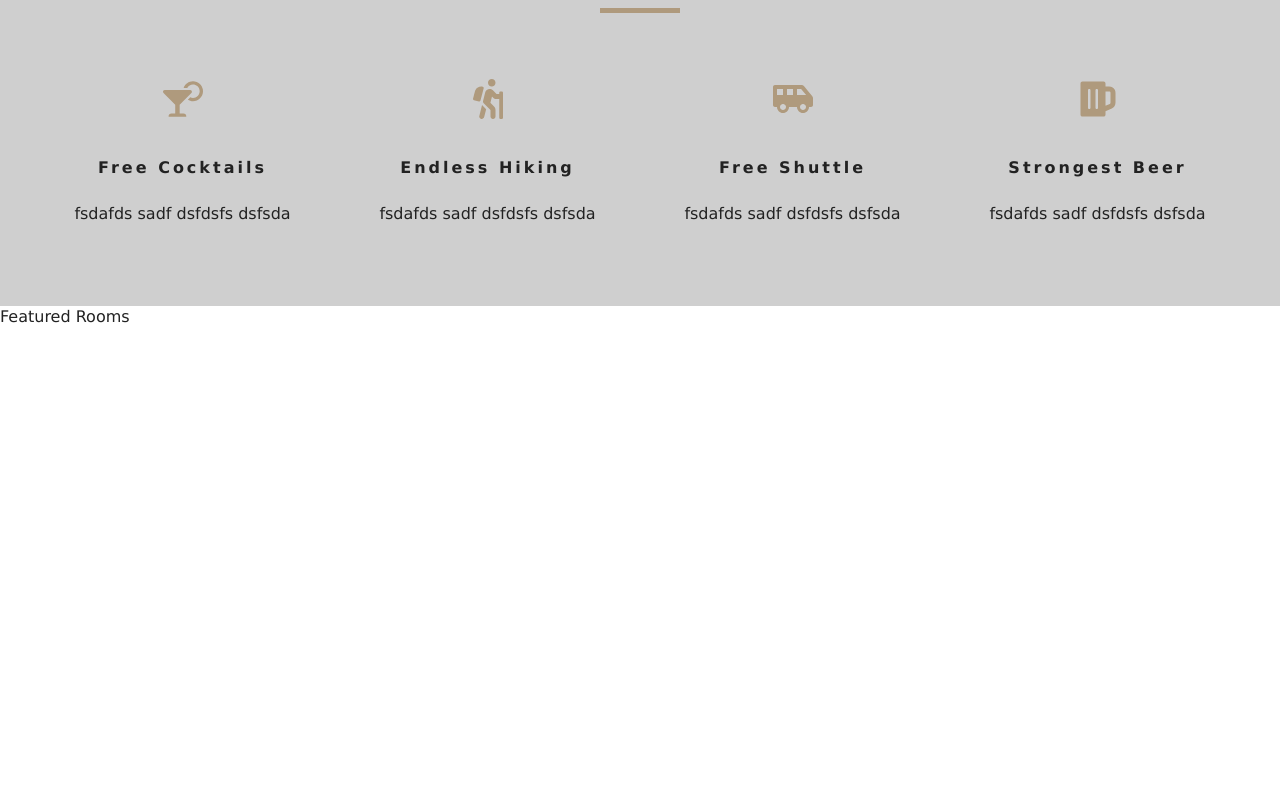
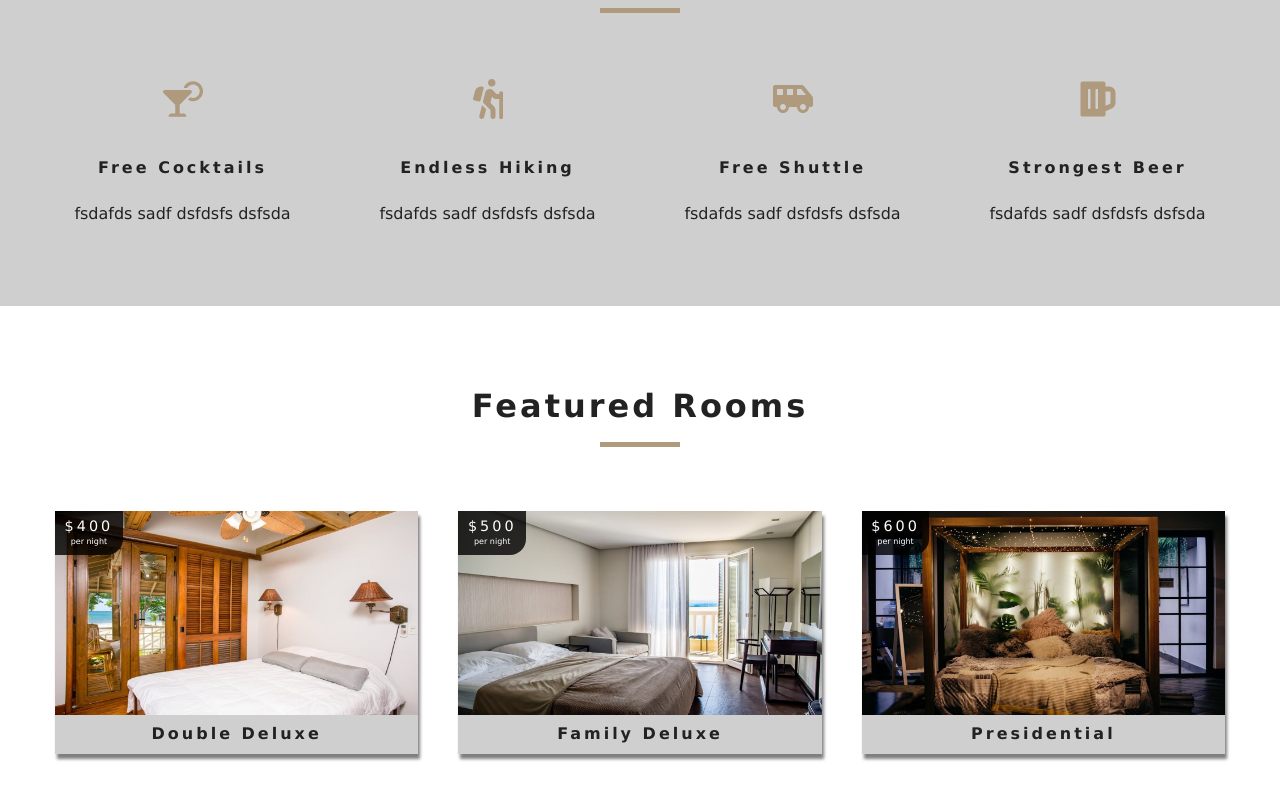
Before and after one commit to NigamLavya/React_Resort, a React (Create React App) app: page / in a window 1280 px wide. Shown: the part 928-1728 px from the top of the page. Before the commit the page ends 1256 px from the top, so only its background shows below. Built offline with nearby package versions, Linux system fonts and the light colour scheme.

Commit message:
featured room component

```diff
--- a/src/components/FeaturedRooms.js
+++ b/src/components/FeaturedRooms.js
@@ -1,15 +1,20 @@
 import React, { Component } from 'react'
-import {RoomContext} from '../Context'
+import { RoomContext } from '../Context'
+import Title from './Title'
+import Room from './Room'
+import Loader from './Loader'
 
 export default class FeaturedRooms extends Component {
     static contextType = RoomContext;
     render() {
-        let value = this.context;
-        console.log(value)
+        let { featuredRooms, loading } = this.context;
         return (
-            <div>
-                Featured Rooms
-            </div>
+            <section className="featured-rooms">
+                <Title title="Featured Rooms"></Title>
+                <div className="featured-rooms-center">
+                    {loading ? <Loader /> : featuredRooms.map((room) => <Room key={room.id} room={room} />)}
+                </div>
+            </section>
         )
     }
 }
--- /dev/null
+++ b/src/components/Loader.js
@@ -0,0 +1,10 @@
+import React from 'react'
+import Loadergif from '../images/gif/loading-arrow.gif'
+
+export default function Loader() {
+    return (
+        <div className="loading">
+            <img src={Loadergif} alt="Loader image"/>
+        </div>
+    )
+}
--- /dev/null
+++ b/src/components/Room.js
@@ -0,0 +1,31 @@
+import React from 'react'
+import defaultImg from '../images/room-1.jpeg'
+import { Link } from 'react-router-dom'
+// import PropTypes from 'prop-types';
+
+export default function Room({ room }) {
+    const { images, name, price, slug } = room;
+    return (
+        <article className="room">
+            <div className="img-container">
+                <img src={images[0] || defaultImg} alt={name} />
+                <div className="price-top">
+                    <h6>${price}</h6>
+                    <p>per night</p>
+                </div>
+                <Link className="btn-primary room-link" to={`/rooms/${slug}`}>features</Link>
+            </div>
+            <p className="room-info">{name}</p>
+        </article>
+    )
+}
+
+// Room.propTypes = {
+//     room: PropTypes.shape({
+//         name:PropTypes.string.isRequired,
+//         slug:PropTypes.string.isRequired,
+//         images:PropTypes.arrayOf(PropTypes.string).isRequired,
+//         price:PropTypes.number.isRequired
+
+//     })
+// }
```
